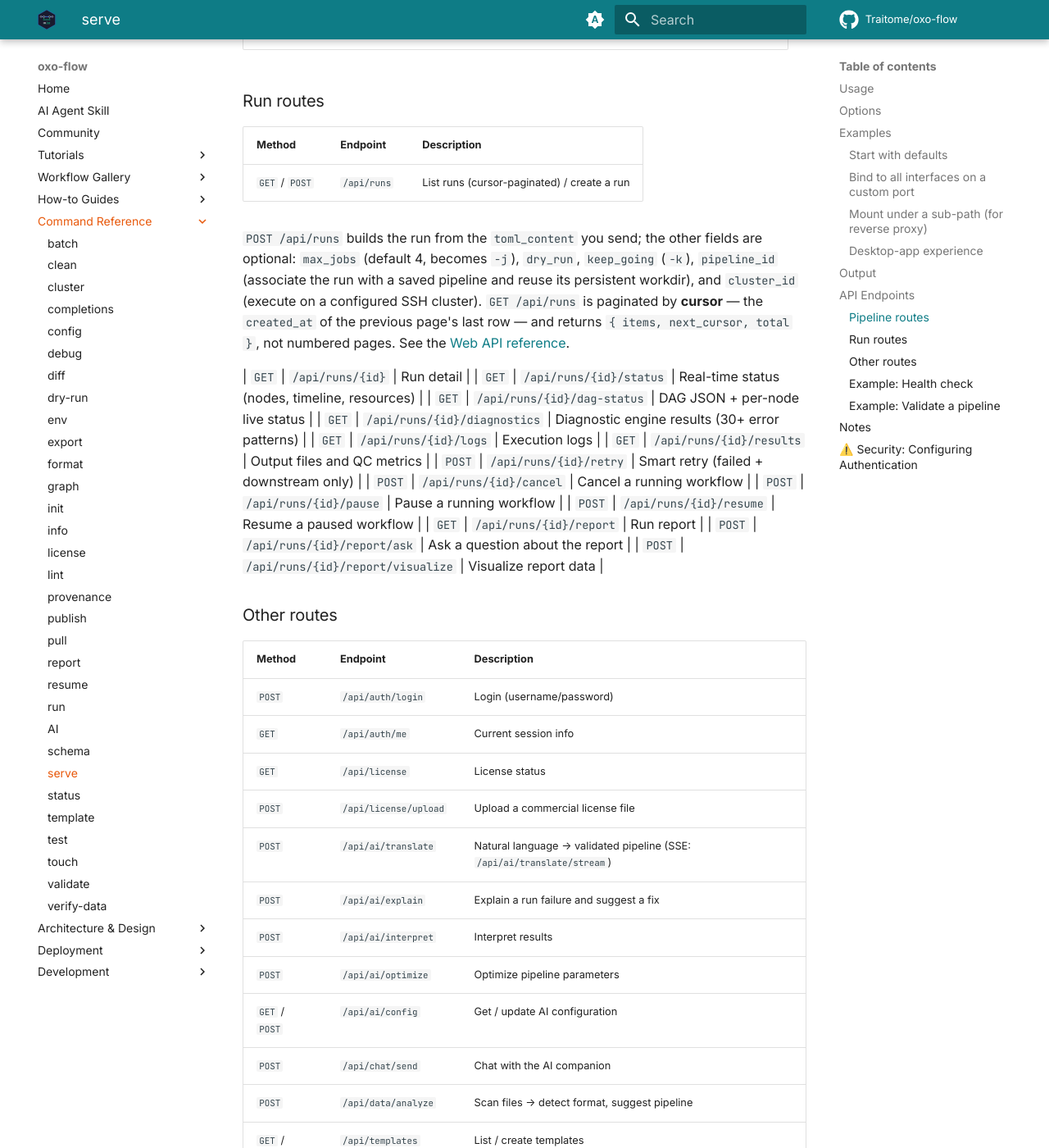
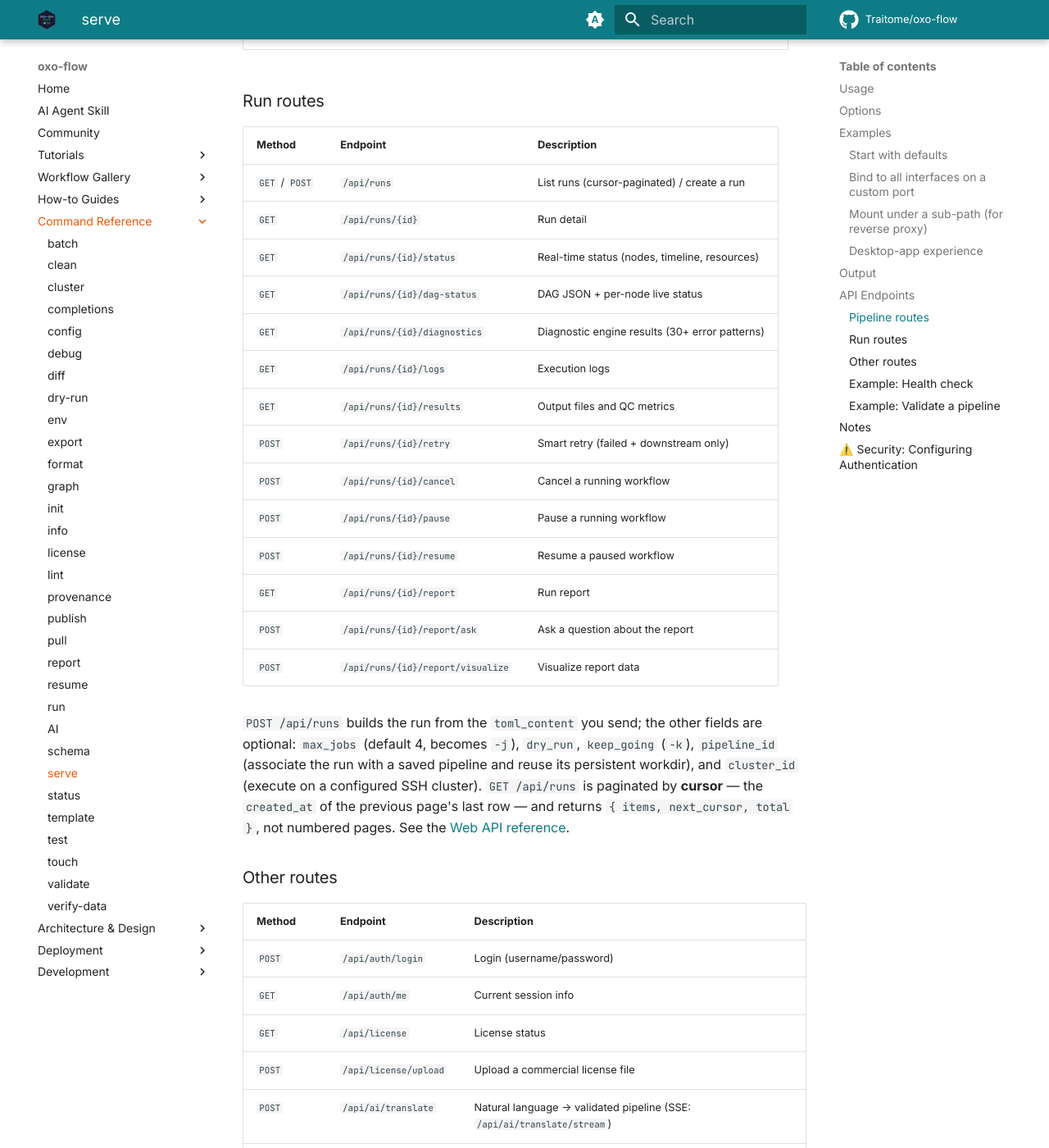
Before and after one commit to Traitome/oxo-flow, an MkDocs documentation site: the page built from docs/guide/src/commands/serve.md, in a window 1280 px wide and 1400 px high, scrolled down 3447 px. Shown: the whole window at 82% size. Built offline with MkDocs 1.6.1 and Material for MkDocs 9.7.7, drawn with Linux system fonts in a browser that asks for light colours; comment, search, counter and statistics services are not loaded; the version menu is left out; part of the change alters nothing that is shown.

Commit message:
docs: repair two more split tables surfaced by the row-block sweep (#973 F3)
The F3 fix motivated a quick repo-wide scan for the same failure shape
(a table row following a non-table line while a table is open, i.e. a
headerless row-block that renders as loose text or vanishes). Two more
hits outside code fences:

- commands/serve.md 'Run routes': the POST /api/runs explanatory
  paragraph sat between the table header+first row and the remaining 13
  rows, leaving the bulk of the route table headerless (renders as
  nothing on many engines). Re-flow: full table first, paragraph after.
- reference/workflow-format.md 'Execution Control': blank line split
  | localrule | from | checkpoint |, leaving a one-row headerless
  fragment. Rejoin.

The three web-system-architecture.md hits are ASCII art inside code
fences (the scanner learned fences) — intentional, left alone.

Part of #973.

Co-Authored-By: Claude Code <noreply@anthropic.com>

```diff
--- a/docs/guide/src/commands/serve.md
+++ b/docs/guide/src/commands/serve.md
@@ -133,15 +133,6 @@ Once the server is running, the following REST endpoints are available. The full
 | Method | Endpoint | Description |
 |---|---|---|
 | `GET` / `POST` | `/api/runs` | List runs (cursor-paginated) / create a run |
-
-`POST /api/runs` builds the run from the `toml_content` you send; the other
-fields are optional: `max_jobs` (default 4, becomes `-j`), `dry_run`,
-`keep_going` (`-k`), `pipeline_id` (associate the run with a saved pipeline
-and reuse its persistent workdir), and `cluster_id` (execute on a configured
-SSH cluster). `GET /api/runs` is paginated by **cursor** — the `created_at`
-of the previous page's last row — and returns `{ items, next_cursor, total }`,
-not numbered pages. See the [Web API reference](../reference/web-api.md#create-run).
-
 | `GET` | `/api/runs/{id}` | Run detail |
 | `GET` | `/api/runs/{id}/status` | Real-time status (nodes, timeline, resources) |
 | `GET` | `/api/runs/{id}/dag-status` | DAG JSON + per-node live status |
@@ -155,6 +146,14 @@ not numbered pages. See the [Web API reference](../reference/web-api.md#create-r
 | `GET` | `/api/runs/{id}/report` | Run report |
 | `POST` | `/api/runs/{id}/report/ask` | Ask a question about the report |
 | `POST` | `/api/runs/{id}/report/visualize` | Visualize report data |
+
+`POST /api/runs` builds the run from the `toml_content` you send; the other
+fields are optional: `max_jobs` (default 4, becomes `-j`), `dry_run`,
+`keep_going` (`-k`), `pipeline_id` (associate the run with a saved pipeline
+and reuse its persistent workdir), and `cluster_id` (execute on a configured
+SSH cluster). `GET /api/runs` is paginated by **cursor** — the `created_at`
+of the previous page's last row — and returns `{ items, next_cursor, total }`,
+not numbered pages. See the [Web API reference](../reference/web-api.md#create-run).
 
 ### Other routes
 
```
Also changed, not shown: docs/guide/src/reference/workflow-format.md (+0 -1 lines).
